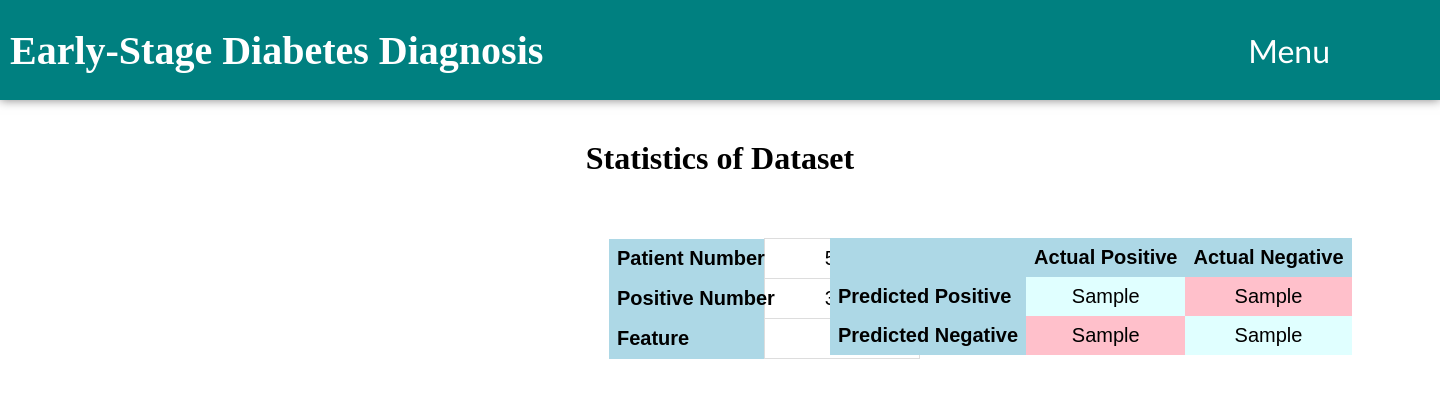
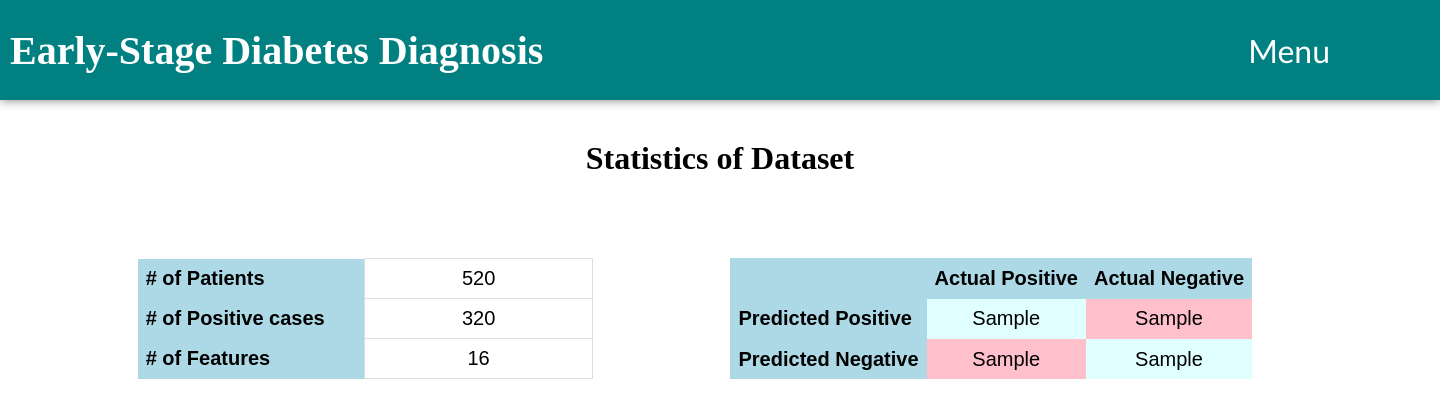
Before and after one commit to BenjaminZhong01/DSS_Diabetes, a Django app: template myapp/diabetes/templates/diabetes/statistics.html in a window 1440 px wide. Shown: the top 396 px of the page. Run offline with Django 4.2, Linux system fonts and the light colour scheme; the template is opened without the code that fills it: most values are stand-ins (such as "Sample title", 1, 10 or a date in 2020).

Commit message:
Fix: stat tables position

```diff
--- a/myapp/diabetes/static/diabetes/style.css
+++ b/myapp/diabetes/static/diabetes/style.css
@@ -241,5 +241,7 @@ th {
 
 
   .table-container {
-    width: 45%;
+    display: flex;
+    justify-content: center;
+    margin: 20px;
   }
--- a/myapp/diabetes/templates/diabetes/statistics.html
+++ b/myapp/diabetes/templates/diabetes/statistics.html
@@ -7,23 +7,23 @@
 {% block content %}
 <div class="scrollable">
     <div class="tables-wrapper" style="display: flex; justify-content: center; margin: 30px;">
-        <div class="table-container" style="position: relative; left:500px;">
-            <table style="table-layout: fixed; width: 50%;">
+        <div class="table-container" style="position: relative; left: -4rem;">
+            <table style="table-layout: fixed; width: 60%;">
               <tr>
-                <th>Patient Number</th>
+                <th># of Patients</th>
                 <td class="statd">520</td>
               </tr>
               <tr>
-                <th>Positive Number</th>
+                <th># of Positive cases</th>
                 <td class="statd">320</td>
               </tr>
               <tr>
-                <th>Feature</th>
+                <th># of Features</th>
                 <td class="statd">16</td>
               </tr>
             </table>
           </div>
-        <div class="table-container" style="position: relative; left:100px;">
+        <div class="table-container" style="position: relative; left: -8rem;">
           <table>
             <tr>
               <th></th>
```
